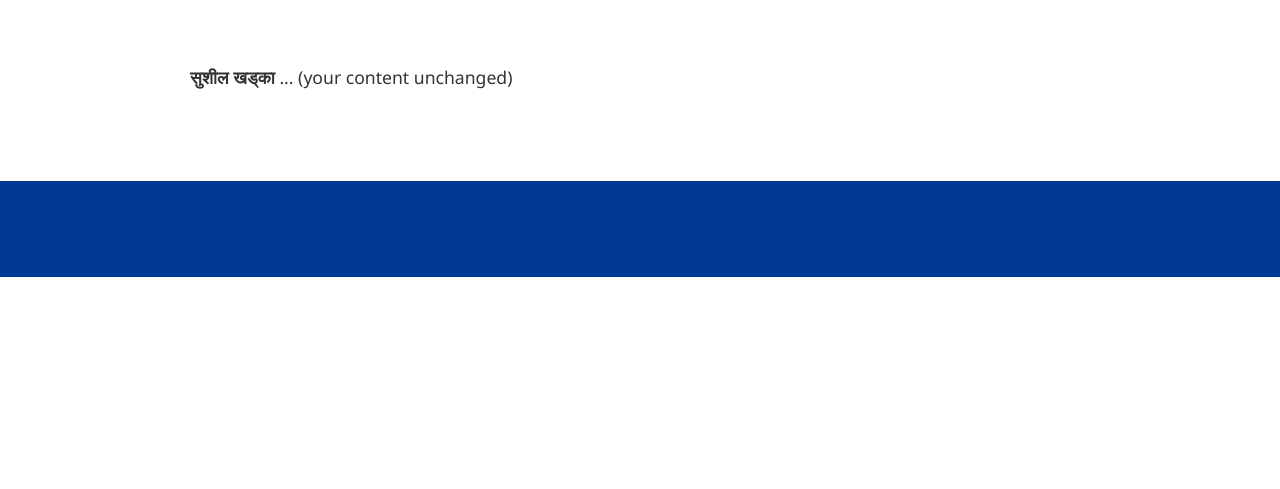
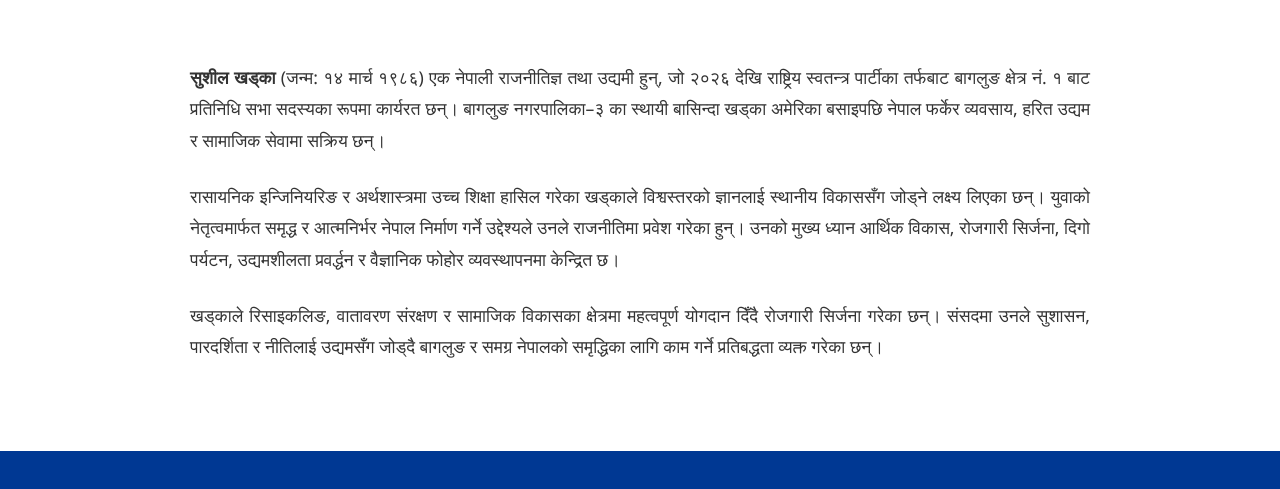
Before and after one commit to bodhiberry/sushilforbaglung, a plain HTML site: page index.html in a window 1280 px wide. Shown: the part 741-1230 px from the top of the page. Before the commit the page ends 1018 px from the top, so only its background shows below. Drawn offline with Linux system fonts and the light colour scheme.

Commit message:
Update index.html

```diff
--- a/index.html
+++ b/index.html
@@ -260,12 +260,19 @@
         </div>
     </section>
 
-    <section class="summary-container">
+   <section class="summary-container">
         <div class="summary-text">
-            <p><strong>सुशील खड्का</strong> ... (your content unchanged)</p>
+            <p>
+                <strong>सुशील खड्का</strong> (जन्म: १४ मार्च १९८६) एक नेपाली राजनीतिज्ञ तथा उद्यमी हुन्, जो २०२६ देखि राष्ट्रिय स्वतन्त्र पार्टीका तर्फबाट बागलुङ क्षेत्र नं. १ बाट प्रतिनिधि सभा सदस्यका रूपमा कार्यरत छन्। बागलुङ नगरपालिका–३ का स्थायी बासिन्दा खड्का अमेरिका बसाइपछि नेपाल फर्केर व्यवसाय, हरित उद्यम र सामाजिक सेवामा सक्रिय छन्।
+            </p>
+            <p>
+                रासायनिक इन्जिनियरिङ र अर्थशास्त्रमा उच्च शिक्षा हासिल गरेका खड्काले विश्वस्तरको ज्ञानलाई स्थानीय विकाससँग जोड्ने लक्ष्य लिएका छन्। युवाको नेतृत्वमार्फत समृद्ध र आत्मनिर्भर नेपाल निर्माण गर्ने उद्देश्यले उनले राजनीतिमा प्रवेश गरेका हुन्। उनको मुख्य ध्यान आर्थिक विकास, रोजगारी सिर्जना, दिगो पर्यटन, उद्यमशीलता प्रवर्द्धन र वैज्ञानिक फोहोर व्यवस्थापनमा केन्द्रित छ।
+            </p>
+            <p>
+                खड्काले रिसाइकलिङ, वातावरण संरक्षण र सामाजिक विकासका क्षेत्रमा महत्वपूर्ण योगदान दिँदै रोजगारी सिर्जना गरेका छन्। संसदमा उनले सुशासन, पारदर्शिता र नीतिलाई उद्यमसँग जोड्दै बागलुङ र समग्र नेपालको समृद्धिका लागि काम गर्ने प्रतिबद्धता व्यक्त गरेका छन्।
+            </p>
         </div>
     </section>
-
     <footer>
         <div class="footer-grid">
             <!-- footer unchanged -->
```
